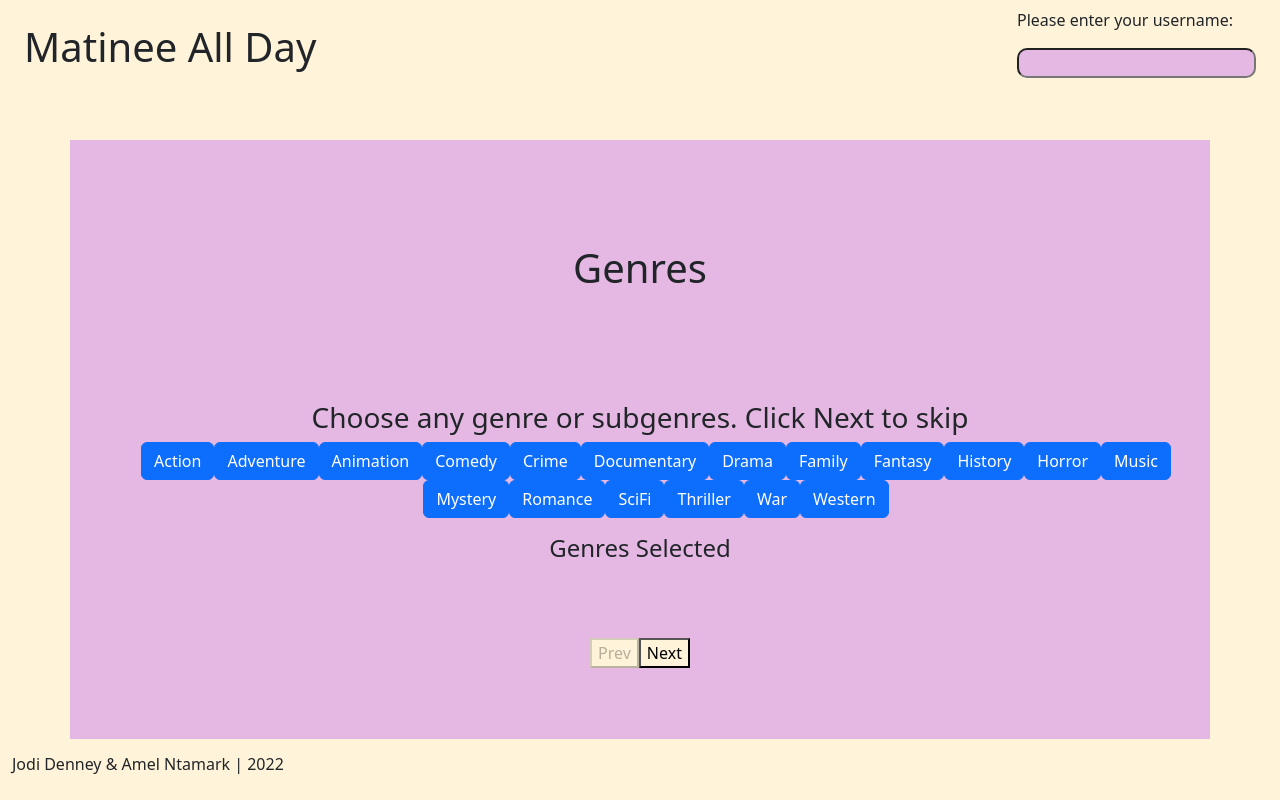
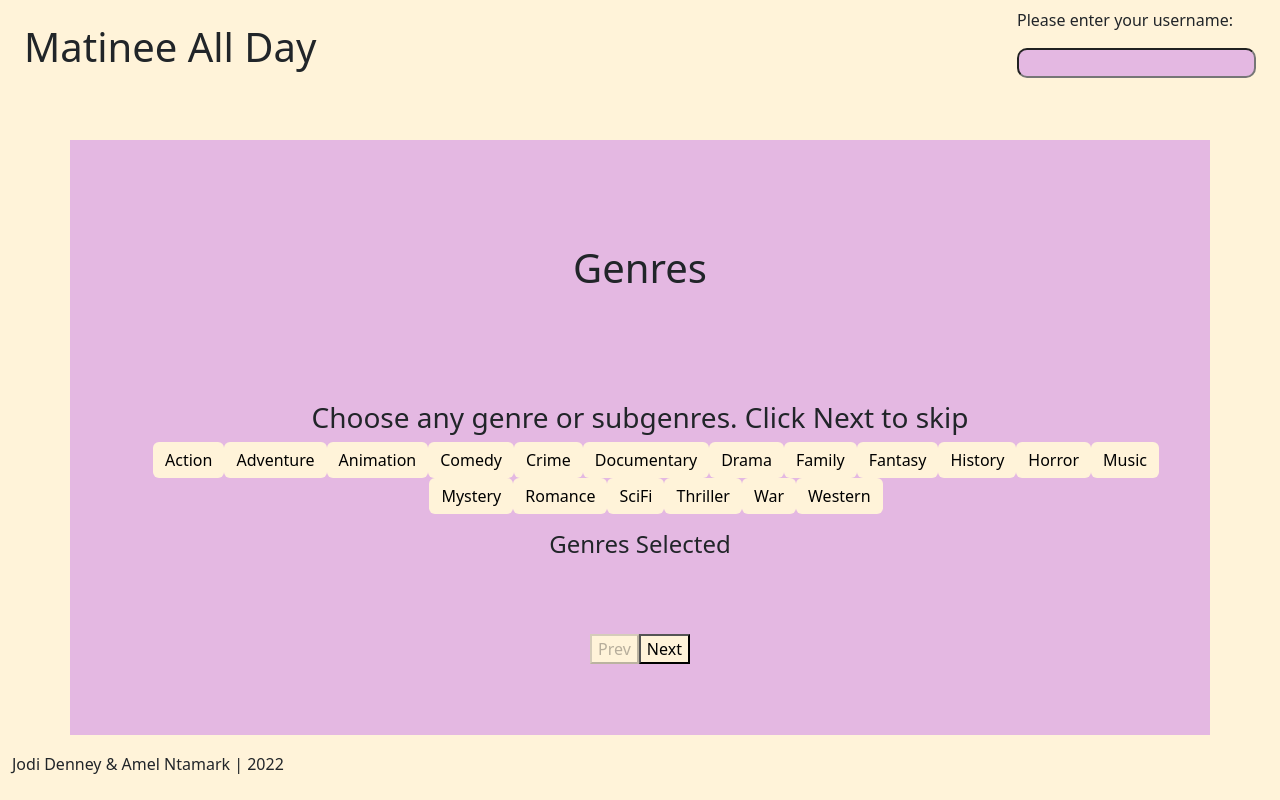
Before and after one commit to J-J-D/Capstone, a React (Create React App) app: page / in a window 1280 px wide. Built offline with nearby package versions, Linux system fonts and the light colour scheme.

Commit message:
style the buttons

```diff
--- a/src/components/Eras.tsx
+++ b/src/components/Eras.tsx
@@ -21,8 +21,8 @@ const TMDB_DECADES = ["1970s", "1980s", "1990s", "2000s", "2010s", "2020 Onward"
                 let erasButtonId: string = `${decade}-button`
                     return (
                         <>
-                        <input type="radio" className="eraButtons btn-check" name="btnradio" key={decade} id={erasButtonId} autoComplete="off" onClick={handleClick} value ={decade}></input>
-                        <label className="btn btn-primary" htmlFor={erasButtonId}>{decade}</label>
+                        <input type="radio" className="preferance-buttons eraButtons btn-check" name="btnradio" key={decade} id={erasButtonId} autoComplete="off" onClick={handleClick} value ={decade}></input>
+                        <label className="preferance-buttons btn btn-primary" htmlFor={erasButtonId}>{decade}</label>
                         </>
                     )
                 })}
--- a/src/components/Genres.tsx
+++ b/src/components/Genres.tsx
@@ -30,8 +30,8 @@ const Genres = (props: GenresProps) => {
                     let genreButtonId: string = `${genre}-button`
                     return (
                         <>
-                        <input type="checkbox" className="genreButtons btn-check" key={genre} id={genreButtonId} autoComplete="off" onClick ={e => handleClick(e, "value")} value={genre}></input>
-                        <label className="btn btn-primary" htmlFor={genreButtonId}>{genre}</label>
+                        <input type="checkbox" className="preferance-buttons btn-check" key={genre} id={genreButtonId} autoComplete="off" onClick ={e => handleClick(e, "value")} value={genre}></input>
+                        <label className="preferance-buttons btn btn-primary" htmlFor={genreButtonId}>{genre}</label>
                         </>
 
                     )
--- a/src/components/MovieDisplay.tsx
+++ b/src/components/MovieDisplay.tsx
@@ -28,7 +28,6 @@ const MovieDisplay = (props: MovieDisplayProps) => {
         axios
         .get<Movie>(`https://matinee-all-day.herokuapp.com/sessions/${props.sessionId}`)
         .then((response: AxiosResponse) => {
-            console.log(`request sent to https://matinee-all-day.herokuapp.com/sessions/${props.sessionId}`)
             props.setMovieRec(response.data)
         })
         .catch((error => {
--- a/src/components/Runtime.tsx
+++ b/src/components/Runtime.tsx
@@ -25,8 +25,8 @@ const Runtime = (props: RuntimeProps) => {
                 }
                     return (
                         <>
-                        <input type="radio" className="runtimeButton btn-check" name="btnradio" key={time} id={runtimeButtonId} autoComplete="off" onClick={handleClick} value={time}></input>
-                        <label className="btn btn-primary" htmlFor={runtimeButtonId}>{time}</label>
+                        <input type="radio" className="preferance-buttons btn-check" name="btnradio" key={time} id={runtimeButtonId} autoComplete="off" onClick={handleClick} value={time}></input>
+                        <label className="preferance-buttons btn btn-primary" htmlFor={runtimeButtonId}>{time}</label>
                         </>
                     )
                 })}
--- a/src/styles.sass
+++ b/src/styles.sass
@@ -1,5 +1,6 @@
 $matinee-pink: #e4b8e2
 $matinee-cream: #fff3d9
+$matinee-blue: #90bed3
 
 *
     background-color: $matinee-cream
@@ -45,3 +46,15 @@ $matinee-cream: #fff3d9
 
 .movie-details
     background-color: $matinee-pink
+
+.preferance-buttons
+    --bs-btn-color: black
+    --bs-btn-bg: #fff3d9
+    --bs-btn-border-color: $matinee-cream
+    --bs-btn-hover-bg: #90bed3
+    --bs-btn-hover-color: black
+    --bs-btn-hover-border-color: #90bed3
+    --bs-btn-active-color: black
+    --bs-btn-active-bg: #90bed3
+    --bs-btn-active-border-color: #90bed3
+    --bs-btn-focus-shadow-rgb: 144,190,211
```
